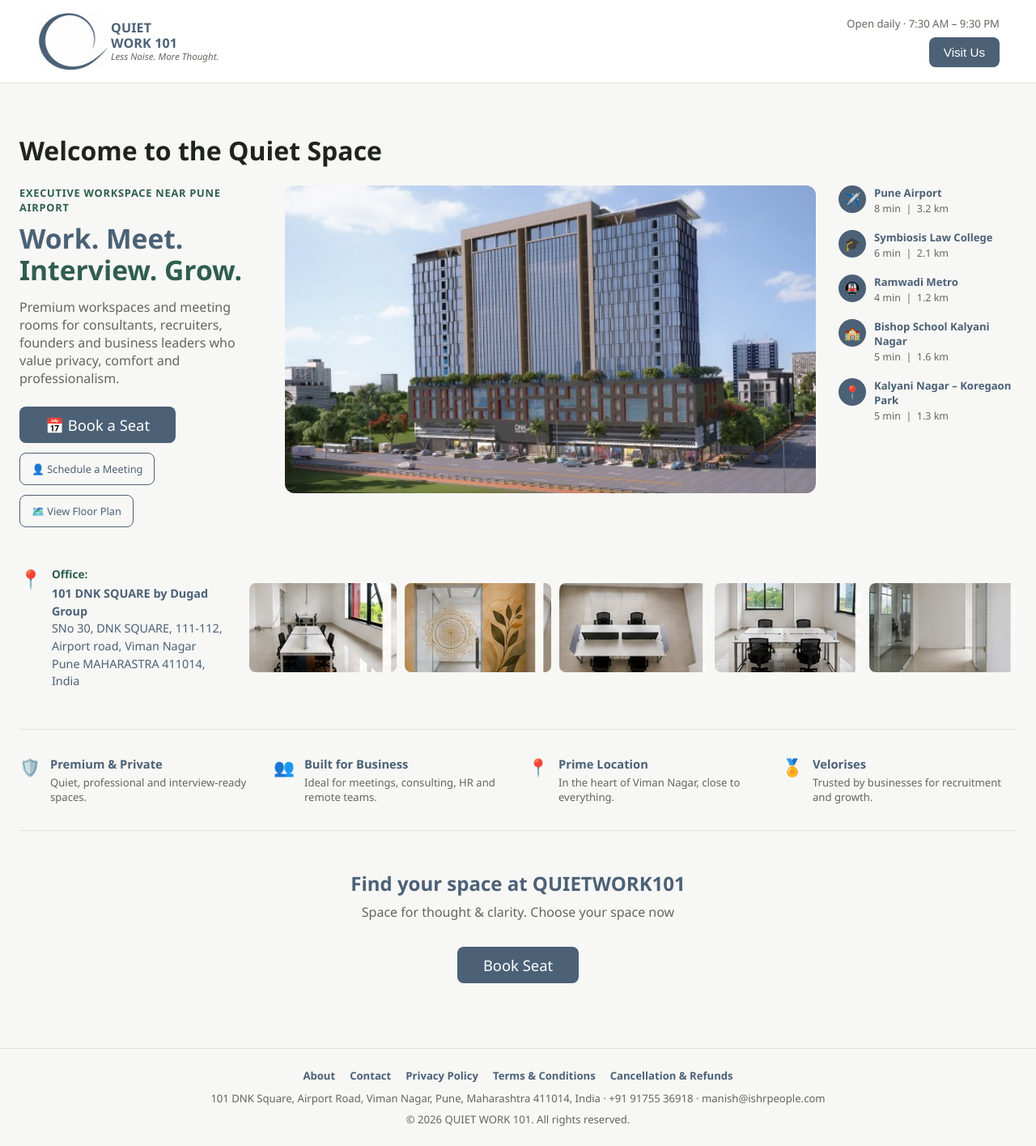
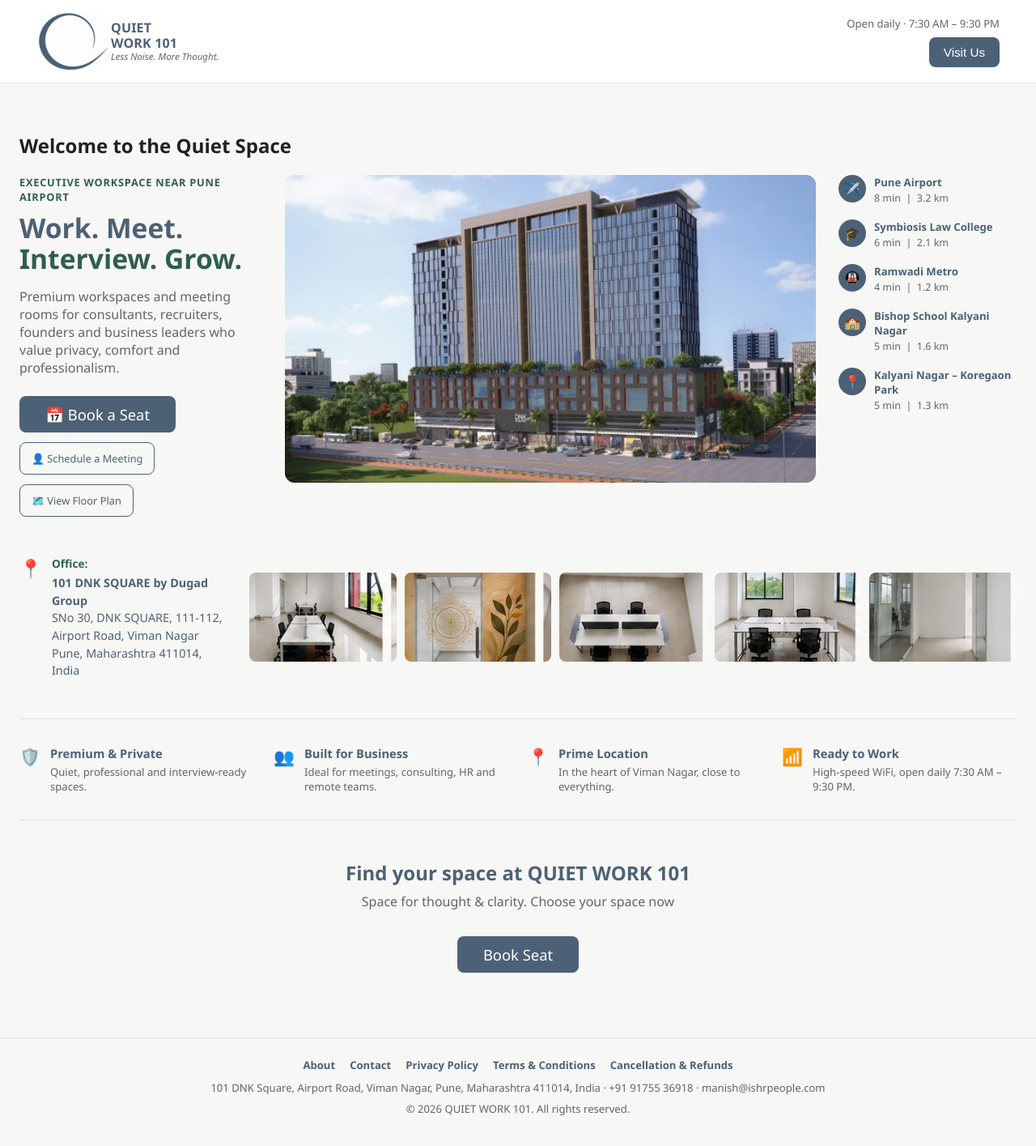
Before and after one commit to Risha-ishr/Co-working-Space, a React (Vite) app in the folder frontend/: page / in a window 1280 px wide. Shown: the whole page at 81% size. Built offline with nearby package versions, Linux system fonts and the light colour scheme; no server answers.

Commit message:
Refactor HomePage to use Link instead of navigate

```diff
--- a/frontend/src/pages/HomePage/HomePage.jsx
+++ b/frontend/src/pages/HomePage/HomePage.jsx
@@ -1,12 +1,12 @@
-import { useNavigate } from 'react-router-dom';
-const HomePage = () => {
-    const navigate = useNavigate();
-    const FEATURES = [
+import { Link } from 'react-router-dom';
+
+const FEATURES = [
   { icon: '🛡️', title: 'Premium & Private', desc: 'Quiet, professional and interview-ready spaces.' },
   { icon: '👥', title: 'Built for Business', desc: 'Ideal for meetings, consulting, HR and remote teams.' },
   { icon: '📍', title: 'Prime Location', desc: 'In the heart of Viman Nagar, close to everything.' },
-  { icon: '🏅', title: 'Velorises', desc: 'Trusted by businesses for recruitment and growth.' },
+  { icon: '📶', title: 'Ready to Work', desc: 'High-speed WiFi, open daily 7:30 AM – 9:30 PM.' },
 ];
+
 const LANDMARKS = [
   { icon: '✈️', name: 'Pune Airport', time: '8 min', distance: '3.2 km' },
   { icon: '🎓', name: 'Symbiosis Law College', time: '6 min', distance: '2.1 km' },
@@ -16,11 +16,12 @@
 ];
 
 const GALLERY_IMAGES = [1, 2, 3, 4, 5].map((n) => `/gallery-${n}.jpg`);
+
+const HomePage = () => {
   return (
     <div>
-      <h1>Welcome to the Quiet Space </h1>
-      {/* <p>This is the home page content.</p> */}
-            <section className="hero-banner" id="home">
+      <h2>Welcome to the Quiet Space</h2>
+      <section className="hero-banner" id="home">
         <div className="hero-banner__content">
           <p className="hero-banner__eyebrow">Executive Workspace near Pune Airport</p>
           <h1 className="hero-banner__title">
@@ -33,15 +34,15 @@
             leaders who value privacy, comfort and professionalism.
           </p>
           <div className="hero-banner__ctas">
-            <a className="btn btn--navy" onClick={() =>  navigate('/seat')}>
+            <Link className="btn btn--navy" to="/seat">
               📅 Book a Seat
-            </a>
-            <a className="btn btn--outline" onClick={() =>  navigate('/visit')}>
+            </Link>
+            <Link className="btn btn--outline" to="/visit">
               👤 Schedule a Meeting
-            </a>
-            <a className="btn btn--outline" onClick={() => navigate('/floor-plan')}>
+            </Link>
+            <Link className="btn btn--outline" to="/floor-plan">
               🗺️ View Floor Plan
-            </a>
+            </Link>
           </div>
         </div>
 
@@ -74,9 +75,9 @@
               <br />
               SNo 30, DNK SQUARE, 111-112,
               <br />
-              Airport road, Viman Nagar
+              Airport Road, Viman Nagar
               <br />
-              Pune MAHARASTRA 411014, India
+              Pune, Maharashtra 411014, India
             </p>
           </div>
         </div>
@@ -101,11 +102,11 @@
       </section>
 
       <section className="seat-section" id="spaces">
-        <h2 className="seat-section__title">Find your space at QUIETWORK101</h2>
+        <h2 className="seat-section__title">Find your space at QUIET WORK 101</h2>
         <p className="seat-section__subtitle">Space for thought & clarity. Choose your space now</p>
-        <a className="btn btn--navy" onClick={() => navigate('/seat')}>
+        <Link className="btn btn--navy" to="/seat">
           Book Seat
-        </a>
+        </Link>
       </section>
     </div>
   );
```
